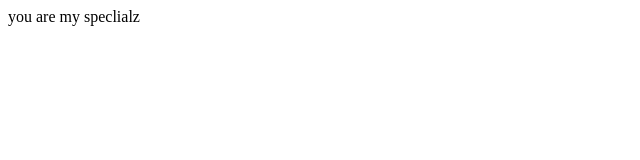
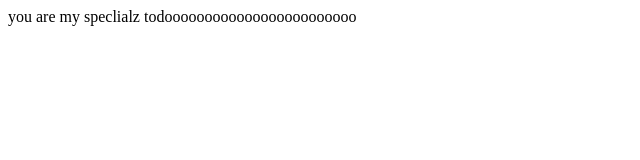
Before and after one commit to tskaushal/vitchennai2, a plain HTML site: page index.html in a window 1280 px wide. Shown: the whole page, without its empty margins (0-640 px from the left). Drawn offline with Linux system fonts and the light colour scheme.

Commit message:
second commit

```diff
--- a/index.html
+++ b/index.html
@@ -6,6 +6,7 @@
 </head>
 <body>
     you are my speclialz
+    todoooooooooooooooooooooooo
 
 </body>
 </html>
```
